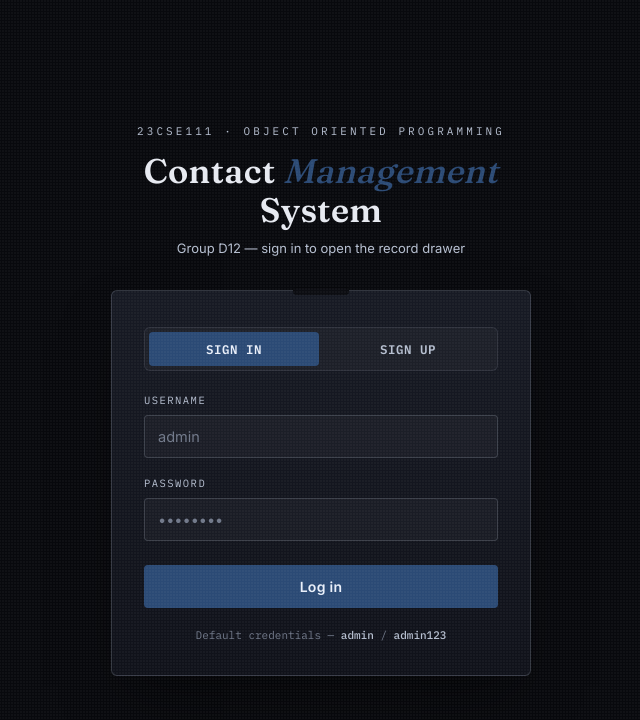
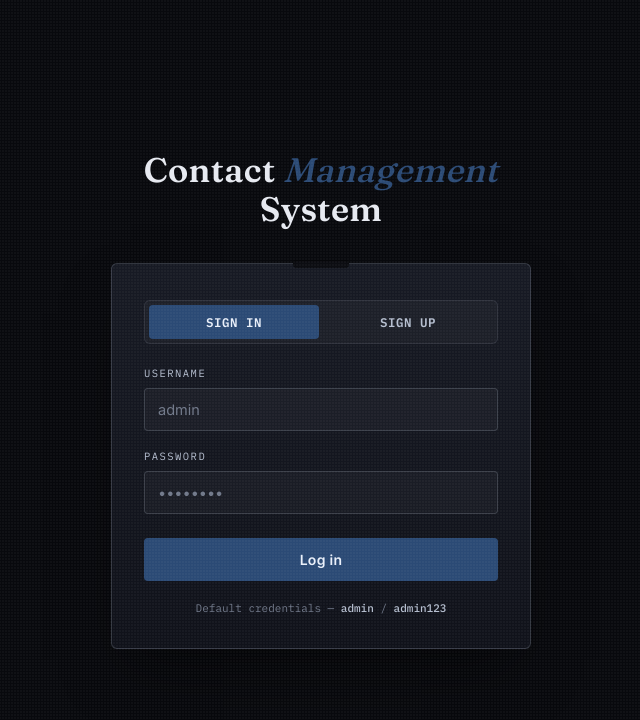
Before and after one commit to alien2088/23CSE202_ContactManagementSystem_D9, a plain HTML site: page index.html in a window 1280 px wide. Shown: the whole page, without its empty margins (319-959 px from the left). Drawn offline with Linux system fonts and the light colour scheme.

Commit message:
Update index.html

```diff
--- a/index.html
+++ b/index.html
@@ -18,9 +18,7 @@
 <div id="loginView" style="display:none;">
   <div class="cabinet">
     <div class="cabinet-plate">
-      <div class="cabinet-eyebrow">23CSE111 · Object Oriented Programming</div>
       <div class="cabinet-title">Contact <span>Management</span><br>System</div>
-      <div class="cabinet-sub">Group D12 — sign in to open the record drawer</div>
     </div>
     <div class="drawer">
       <div class="auth-tabs">
@@ -85,7 +83,6 @@
         <div class="brand-mark">C</div>
         <div class="brand-text">
           <div class="b1">Contacts</div>
-          <div class="b2">D12 · Case Study</div>
         </div>
       </div>
 
```
